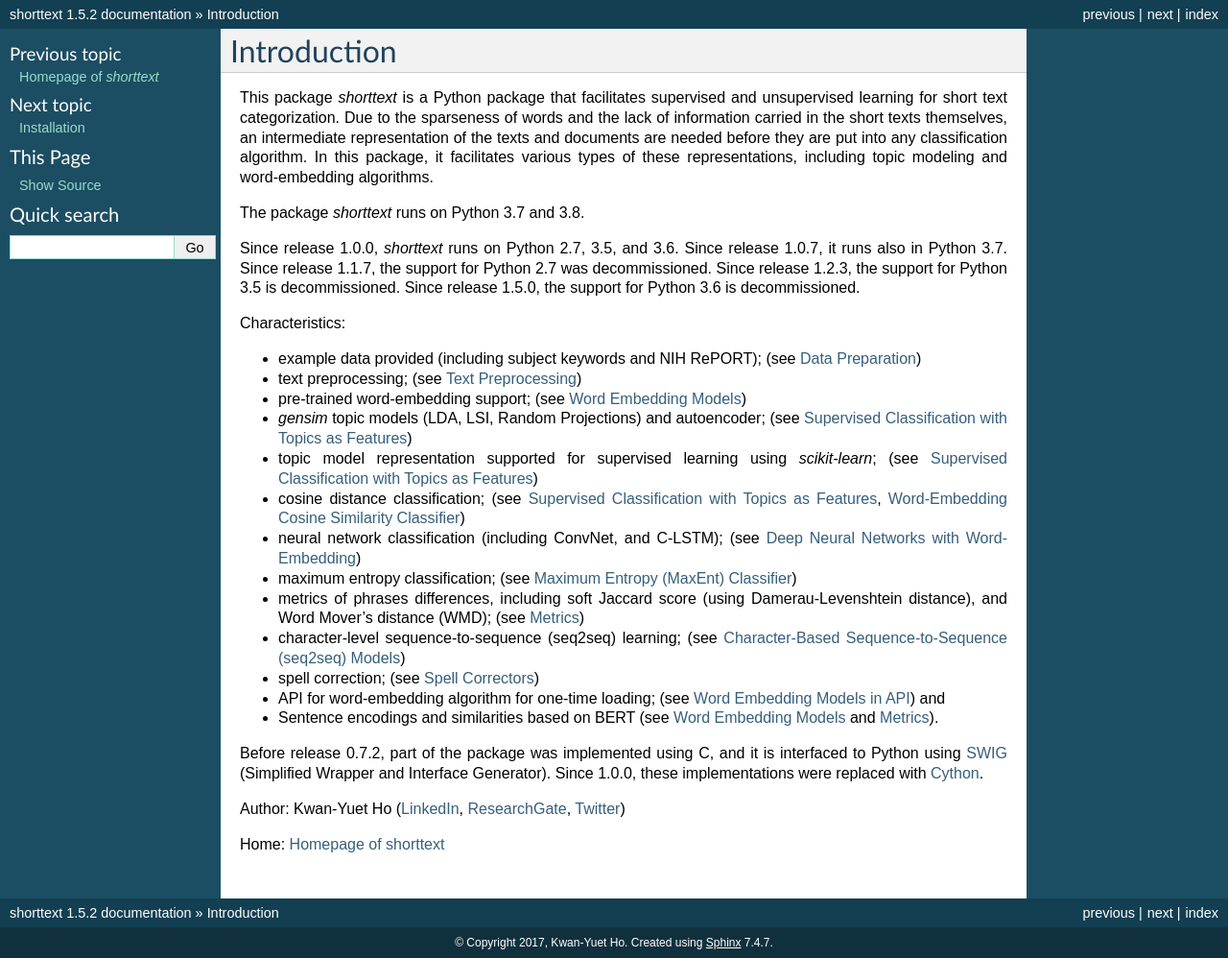
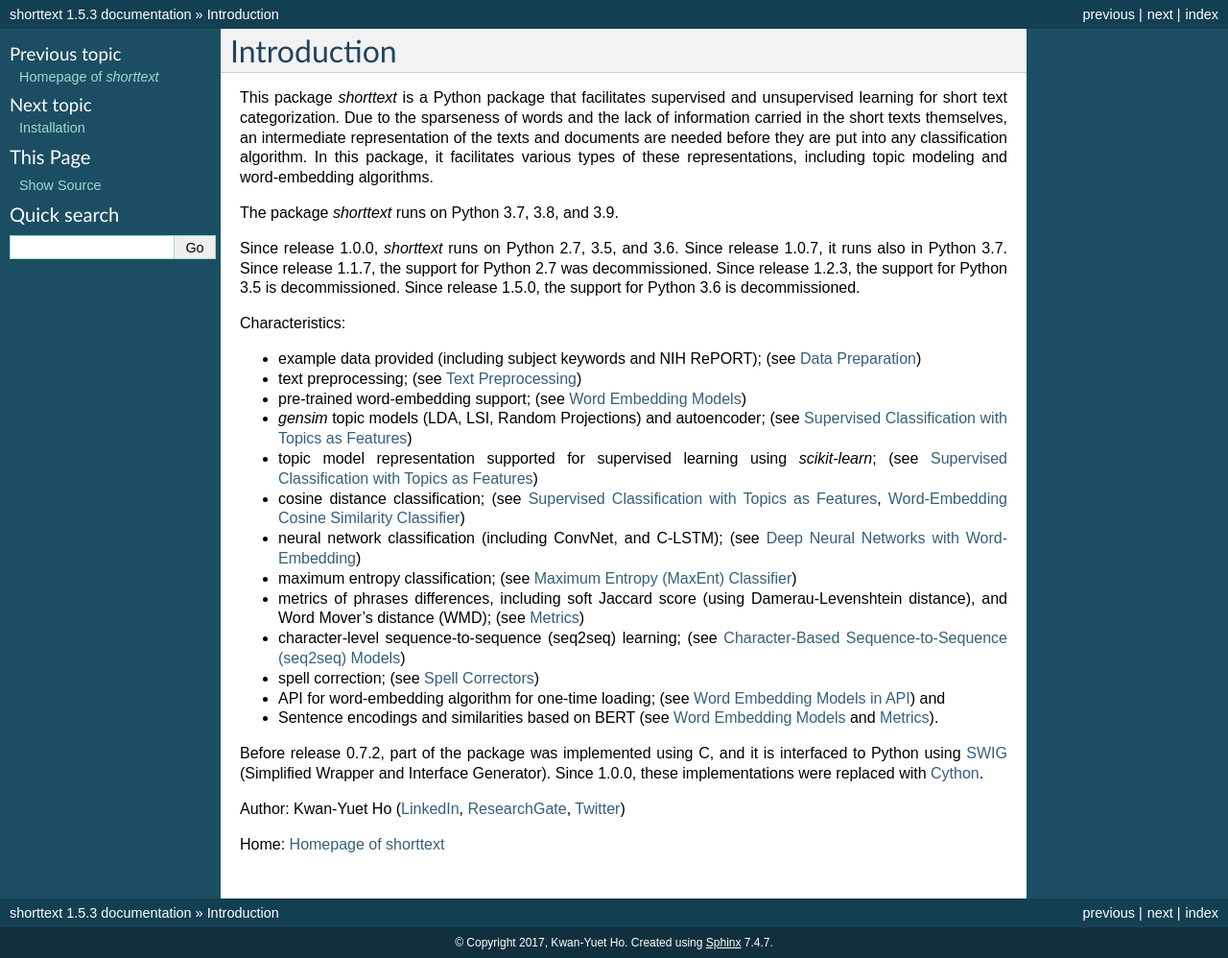
Before and after one commit to stephenhky/PyShortTextCategorization, a Sphinx documentation site: the page built from docs/intro.rst, in a window 1280 px wide. Shown: the whole page at 96% size. Built offline with Sphinx 7.4.7, drawn with Linux system fonts in a browser that asks for light colours.

Commit message:
release 1.5.3

```diff
--- a/docs/conf.py
+++ b/docs/conf.py
@@ -58,7 +58,7 @@ author = u'Kwan-Yuet Ho'
 # The short X.Y version.
 version = u'1.5'
 # The full version, including alpha/beta/rc tags.
-release = u'1.5.2'
+release = u'1.5.3'
 
 # The language for content autogenerated by Sphinx. Refer to documentation
 # for a list of supported languages.
--- a/docs/intro.rst
+++ b/docs/intro.rst
@@ -8,7 +8,7 @@ representation of the texts and documents are needed before they are put into
 any classification algorithm. In this package, it facilitates various types
 of these representations, including topic modeling and word-embedding algorithms.
 
-The package `shorttext` runs on Python 3.7 and 3.8.
+The package `shorttext` runs on Python 3.7, 3.8, and 3.9.
 
 Since release 1.0.0, `shorttext` runs on Python 2.7, 3.5, and 3.6. Since release 1.0.7,
 it runs also in Python 3.7. Since release 1.1.7, the support for Python 2.7 was decommissioned.
--- a/requirements.txt
+++ b/requirements.txt
@@ -7,7 +7,7 @@ tensorflow>=2.5.0
 keras>=2.4.0
 gensim>=4.0.0
 pandas>=1.0.0
-flask>=1.1.0
+flask>=2.0.0
 snowballstemmer>=2.0.0
 transformers>=4.1.0
 torch>=1.5.0
--- a/setup.py
+++ b/setup.py
@@ -35,7 +35,7 @@ def test_requirements():
 
 
 setup(name='shorttext',
-      version='1.5.2',
+      version='1.5.3',
       description="Short Text Mining",
       long_description=package_description(),
       long_description_content_type='text/markdown',
```
Also changed, not shown: README.md (+4 -0 lines).
